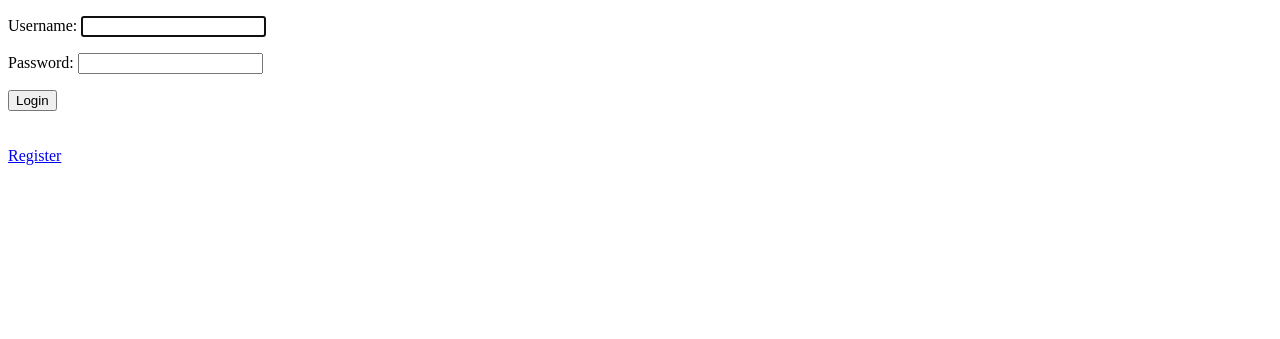
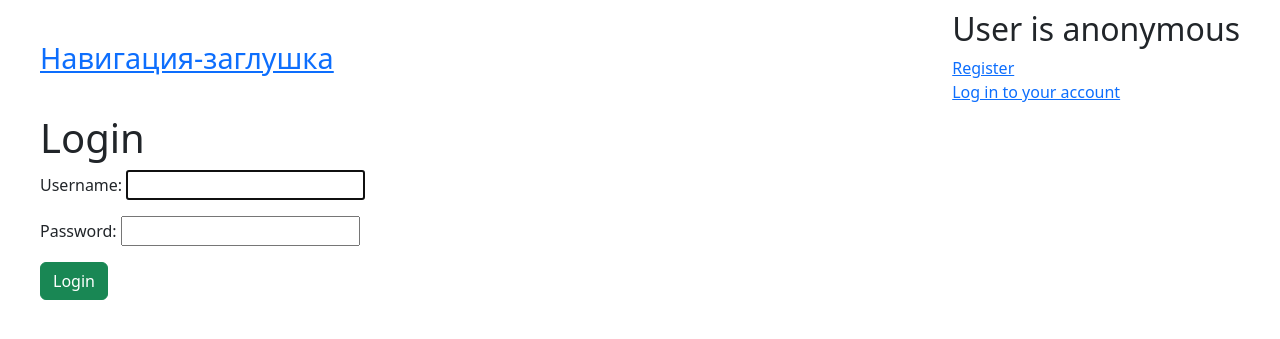
Before and after one commit to RedHotChilliHead/LoveGav, a Django app: page /profile/login/ in a window 1280 px wide. Shown: the top 339 px of the page. Run offline with Django 5.2, Linux system fonts and the light colour scheme.

Commit message:
Add pretty frontend

```diff
--- a/LoveGav/profileapp/templates/profileapp/base.html
+++ b/LoveGav/profileapp/templates/profileapp/base.html
@@ -1,18 +1,110 @@
+{#<!DOCTYPE html>#}
+{#<html lang="en">#}
+{#<head>#}
+{#    <meta charset="UTF-8">#}
+{#    <title>#}
+{#        {% block title %}#}
+{#            Base Title#}
+{#        {% endblock %}#}
+{#    </title>#}
+{#</head>#}
+{#<body>#}
+{##}
+{#{% block body %}#}
+{#    Base body#}
+{#{% endblock %}#}
+{##}
+{#</body>#}
+{#</html>#}
+
+
 <!DOCTYPE html>
 <html lang="en">
 <head>
     <meta charset="UTF-8">
+    <link href="https://cdn.jsdelivr.net/npm/bootstrap@5.3.3/dist/css/bootstrap.min.css" rel="stylesheet"
+          integrity="sha384-QWTKZyjpPEjISv5WaRU9OFeRpok6YctnYmDr5pNlyT2bRjXh0JMhjY6hW+ALEwIH" crossorigin="anonymous">
     <title>
         {% block title %}
             Base Title
         {% endblock %}
     </title>
+    <style>
+        .fixed-container {
+            max-width: 1200px;
+            margin-left: auto;
+            margin-right: auto;
+        }
+
+        .container-offset {
+            margin-left: 150px;
+        }
+
+        .examples {
+            display: flex;
+            justify-content: left;
+            align-items: flex-start;
+        }
+
+        .examples > div {
+            width: 420px;
+        }
+
+        .examples img {
+            height: 160px;
+            margin-left: 15px;
+            border: 1px solid lightgrey;
+        }
+
+        .home {
+            padding-right: 300px;
+            font-size: 180%;
+        }
+
+        .nav {
+            margin: 10px 0;
+            display: flex;
+            justify-content: space-between;
+            align-items: center;
+        }
+
+        .links {
+            margin-left: 30px;
+        }
+    </style>
 </head>
 <body>
+<div class="fixed-container">
+    <div class="nav">
+        <section>
+            <div class="home">
+                <a href={% url 'profileapp:hello' %}>Навигация-заглушка</a>
+            </div>
+        </section>
+        <section>
+            {% if user.is_authenticated %}
+                <h2>Hello, <a href={% url 'profileapp:user-details' username=user.username %}>{{ user.username }}</a></h2>
+                <div>
+                    <a href={% url 'profileapp:update-me' username=user.username %}>Edit a profile</a>
 
+                    <a href={% url 'profileapp:logout' %}>Logout</a><br>
+                </div>
+            {% else %}
+                <h2>User is anonymous</h2>
+                <div>
+                    <a href={% url 'profileapp:register' %}>Register</a><br>
+                    <a href={% url 'profileapp:login' %}>Log in to your account</a><br>
+                </div>
+            {% endif %}
+        </section>
+    </div>
+</div>
 {% block body %}
     Base body
 {% endblock %}
 
+{% block footer %}
+{% endblock %}
+
 </body>
 </html>
--- a/LoveGav/profileapp/templates/profileapp/hello.html
+++ b/LoveGav/profileapp/templates/profileapp/hello.html
@@ -5,6 +5,7 @@
 {% endblock %}
 
 {% block body %}
+    <div class="fixed-container">
         <h1>Navigation for {{ user.username }}</h1>
         <div>
             <a href={% url 'profileapp:register' %}>Register</a>
@@ -21,4 +22,5 @@
         <div>
             <a href={% url 'profileapp:user-details' username=user.username %}>User-details</a>
         </div>
+    </div>
 {% endblock %}
--- a/LoveGav/profileapp/templates/profileapp/login.html
+++ b/LoveGav/profileapp/templates/profileapp/login.html
@@ -5,13 +5,14 @@
 {% endblock %}
 
 {% block body %}
-    <form method="post">
-        {% csrf_token %}
-        {{ form.as_p }}
-        <button type="submit">Login</button>
-    </form>
-    <br><br>
-    <div>
-        <a href={% url 'profileapp:register' %}>Register</a>
+    <div class="fixed-container">
+        <h1>Login</h1>
+        <div>
+            <form method="post">
+                {% csrf_token %}
+                {{ form.as_p }}
+                <button type="submit" class="btn btn-success">Login</button>
+            </form>
+        </div>
     </div>
 {% endblock %}
```
Also changed, not shown: LoveGav/profileapp/templates/profileapp/register.html (+8 -6 lines), LoveGav/profileapp/templates/profileapp/update-me.html (+6 -3 lines), LoveGav/profileapp/templates/profileapp/user_profile.html (+4 -5 lines). Lines whose indentation alone changed are shown as unchanged.
